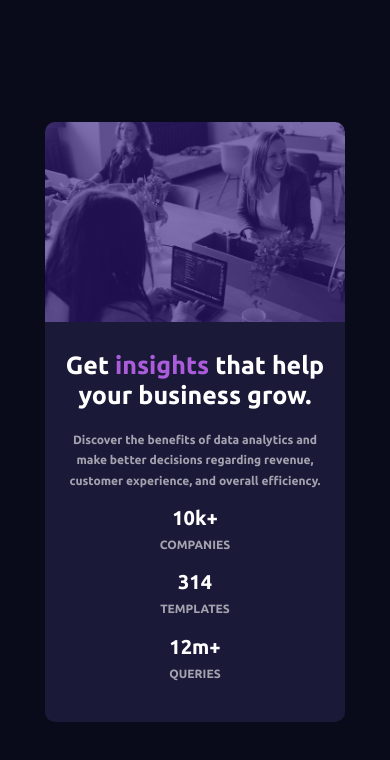
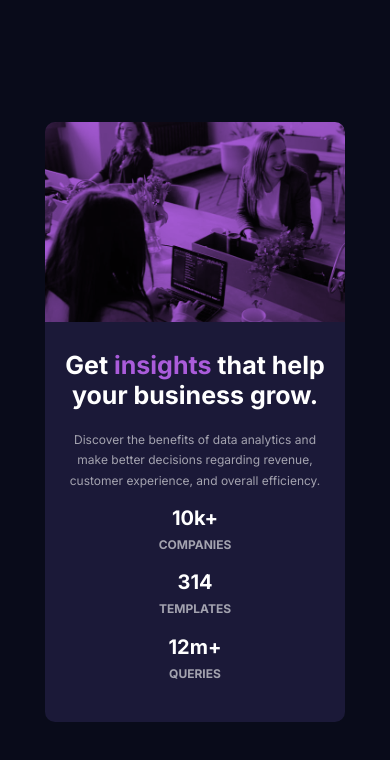
Before and after one commit to frontendparham/Stats-Preview-Card, a plain HTML site: page index.html in a window 390 px wide. Drawn offline with Linux system fonts and the light colour scheme.

Commit message:
Update style.css

```diff
--- a/css/style.css
+++ b/css/style.css
@@ -1,3 +1,6 @@
+@import url("https://fonts.googleapis.com/css2?family=Inter:wght@400;700&display=swap");
+@import url("https://fonts.googleapis.com/css2?family=Lexend+Deca&display=swap");
+
 *,
 *::after,
 *::before {
@@ -11,7 +14,7 @@ html {
 }
 
 body {
-  font-family: Ubuntu;
+  font-family: "Inter", "Lexend Deca";
   font-weight: 400;
   line-height: 1.7;
   background-color: #090b1a;
@@ -45,7 +48,7 @@ h2 {
   margin-left: 5rem;
 }
 h2 span {
-  font-size: 1.3rem;
+  font-size: 1.2rem;
   color: rgba(255, 255, 255, 0.6);
   text-transform: uppercase;
   display: block;
@@ -79,17 +82,31 @@ h2 span {
   width: 50rem;
   height: 40rem;
   border-radius: 0 1rem 1rem 0;
-  background-image: linear-gradient(
-      rgba(51, 23, 129, 0.6),
-      rgb(51, 23, 129, 0.6)
-    ),
-    url(../img/image-header-desktop.jpg);
+  background-image: url(../img/image-header-desktop.jpg);
+  background-color: #aa5cdb;
+  background-blend-mode: multiply;
   background-position: center;
   background-repeat: no-repeat;
   background-size: cover;
 }
 
-@media only screen and (max-width: 48rem) {
+@media only screen and (max-width: 1024px) {
+  html {
+    font-size: 7px;
+  }
+}
+
+@media only screen and (max-width: 768px) {
+  html {
+    font-size: 6px;
+  }
+}
+
+@media only screen and (max-width: 667px) {
+  html {
+    font-size: 10px;
+  }
+
   .container {
     flex-direction: column;
   }
@@ -107,11 +124,8 @@ h2 span {
     width: 30rem;
     height: 20rem;
     border-radius: 1rem 1rem 0 0;
-    background-image: linear-gradient(
-        rgba(51, 23, 129, 0.6),
-        rgb(51, 23, 129, 0.6)
-      ),
-      url(../img/image-header-mobile.jpg);
+    background-image: url(../img/image-header-mobile.jpg);
+    background-color: #aa5cdb;
   }
 
   p {
@@ -135,4 +149,4 @@ h2 span {
   h2 span {
     font-size: 1.2rem;
   }
-} ;
+}
```
